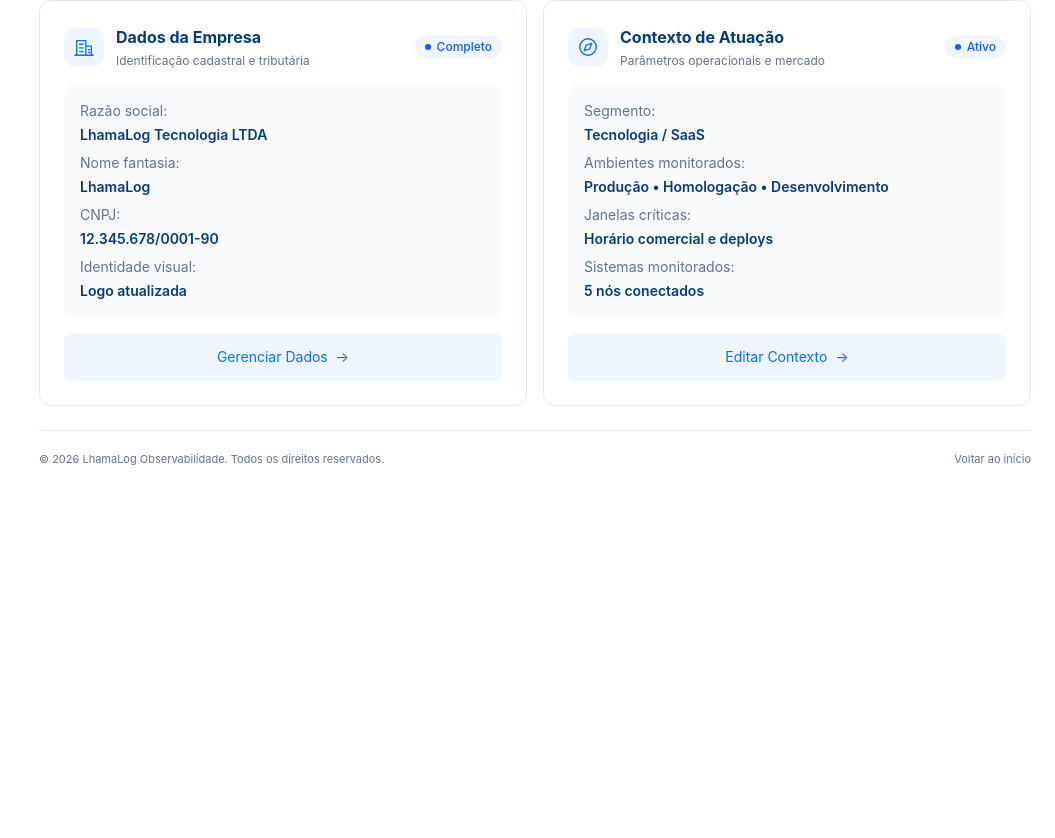
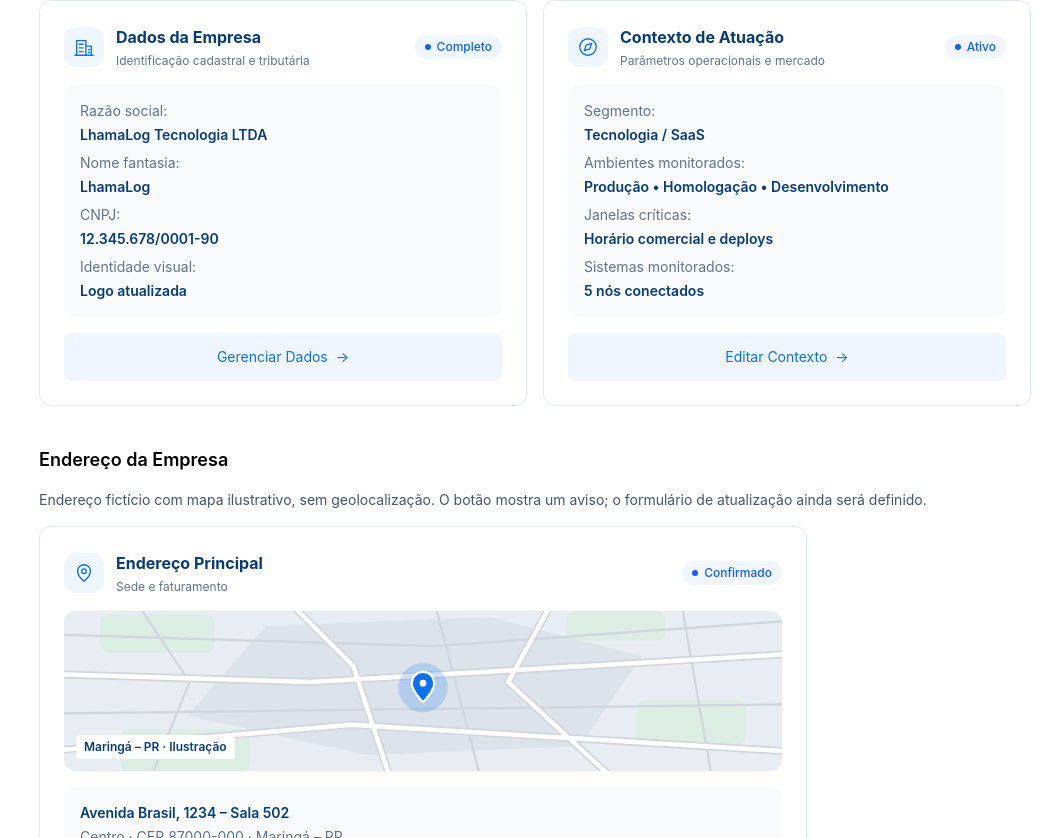
Before and after one commit to LhamaLog/lhamalog-web, a React (Vite) app: page / in a window 1280 px wide. Shown: the part 11162-12000 px from the top of the page, without its empty margins (225-1280 px from the left). Before the commit the page ends 11650 px from the top, so only its background shows below. Built offline with nearby package versions, Linux system fonts and the light colour scheme.

Commit message:
LLT-237 - Adiciona cartões de endereço e preferências da empresa

```diff
--- a/src/app/App.tsx
+++ b/src/app/App.tsx
@@ -35,7 +35,8 @@ import { SeverityIndicator } from '../features/occurrences/components/SeverityIn
 import { OccurrencesView } from '../features/occurrences/components/OccurrencesView'
 import type { OccurrenceItem } from '../features/occurrences/components/OccurrenceCard'
 import { CompanySummary } from '../features/company/components/CompanySummary'
-import { CompanyDataCard, CompanyContextCard } from '../features/company/components/CompanyInfoCards'
+import { CompanyDataCard, CompanyContextCard, CompanyPreferencesCard } from '../features/company/components/CompanyInfoCards'
+import { CompanyAddressCard } from '../features/company/components/CompanyAddressCard'
 import companySymbol from '../shared/assets/lhamalog-symbol.svg'
 
 const demoListIcon = (
@@ -1078,6 +1079,45 @@ export function App() {
           />
         </div>
       </section>
+      <section id="company-address-demo" className="space-y-4">
+        <h2 className="text-lg font-semibold">Endereço da Empresa</h2>
+        <p className="text-sm text-slate-600">
+          Endereço fictício com mapa ilustrativo, sem geolocalização. O botão mostra um aviso;
+          o formulário de atualização ainda será definido.
+        </p>
+        <div className="max-w-3xl">
+          <CompanyAddressCard
+            street="Avenida Brasil, 1234 – Sala 502"
+            district="Centro"
+            postalCode="87000-000"
+            city="Maringá"
+            state="PR"
+            referencePoint="Em frente à praça central, Edifício Business Tower"
+            statusLabel="Confirmado"
+            onUpdate={() => alert('Demonstração: o formulário de atualização do endereço ainda será definido.')}
+          />
+        </div>
+      </section>
+      <section id="company-preferences-demo" className="space-y-4">
+        <h2 className="text-lg font-semibold">Preferências da Empresa</h2>
+        <p className="text-sm text-slate-600">
+          Resumo com valores ilustrativos. Não aplica configurações de IA, notificações ou segurança;
+          o botão demonstra a ação de ajuste, sem formulário.
+        </p>
+        <div className="max-w-3xl">
+          <CompanyPreferencesCard
+            currency="Real (BRL)"
+            timeZone="(UTC-03:00) Brasília"
+            language="Português (Brasil)"
+            dataRange="Últimas 24 horas"
+            aiAnalysis="Detalhamento alto • Criticidade"
+            notifications="Críticas imediatas • Falhas recorrentes"
+            security="2FA para gestores • Dados mascarados"
+            statusLabel="Otimizado"
+            onAdjust={() => alert('Demonstração: o formulário de preferências da empresa ainda será definido.')}
+          />
+        </div>
+      </section>
     </AppLayout>
   )
 }
--- /dev/null
+++ b/src/features/company/components/CompanyAddressCard.tsx
@@ -0,0 +1,70 @@
+import { Badge } from '../../../shared/ui/Badge'
+import { Button } from '../../../shared/ui/Button'
+import { Card } from '../../../shared/ui/Card'
+
+type CompanyAddressCardProps = {
+  street: string
+  district: string
+  postalCode: string
+  city: string
+  state: string
+  referencePoint?: string
+  statusLabel?: string
+  onUpdate: () => void
+}
+
+export function CompanyAddressCard({ street, district, postalCode, city, state, referencePoint, statusLabel, onUpdate }: CompanyAddressCardProps) {
+  const location = `${city} – ${state}`
+
+  return (
+    <Card className="flex h-full min-w-0 flex-col gap-4 p-6!">
+      <div className="flex flex-wrap items-center gap-3">
+        <span className="flex h-10 w-10 shrink-0 items-center justify-center rounded-xl bg-blue-50 text-[#0C70F2]">
+          <svg width="22" height="22" viewBox="0 0 24 24" fill="none" stroke="currentColor" strokeWidth="1.5" aria-hidden="true">
+            <path d="M19 10c0 5-7 11-7 11S5 15 5 10a7 7 0 1 1 14 0Z" /><circle cx="12" cy="10" r="2.5" />
+          </svg>
+        </span>
+        <div className="min-w-0 flex-1">
+          <h3 className="font-bold text-[#083B7A]">Endereço Principal</h3>
+          <p className="mt-1 text-xs text-slate-500">Sede e faturamento</p>
+        </div>
+        {statusLabel && <Badge dot>{statusLabel}</Badge>}
+      </div>
+      <div className="relative overflow-hidden rounded-xl bg-slate-100">
+        <svg className="h-40 w-full" viewBox="0 0 640 160" preserveAspectRatio="xMidYMid slice" aria-hidden="true">
+          <path fill="#E7EDF2" d="M0 0h640v160H0z" />
+          <path fill="#DCE3EA" d="m180 22 200-8 135 35-55 80-190 8-160-35Z" />
+          <g fill="#DCEEE3">
+            <rect x="32" y="12" width="102" height="34" rx="8" />
+            <rect x="448" y="9" width="88" height="26" rx="8" />
+            <rect x="510" y="88" width="98" height="40" rx="8" />
+            <rect x="50" y="114" width="116" height="38" rx="8" />
+          </g>
+          <g fill="none" stroke="#CFD6DE" strokeWidth="2">
+            <path d="m64 0 48 72-36 88M330 0l42 160M550 0l28 160M0 30l330 10L640 18M0 100l640-8" />
+          </g>
+          <g fill="none" stroke="#CFD6DE" strokeWidth="7">
+            <path d="m192-8 66 66 36 110M440-8l-44 80 104 96M-8 65l228 7 428-25M-8 133l264-23 392 24" />
+          </g>
+          <g fill="none" stroke="white" strokeWidth="4">
+            <path d="m192-8 66 66 36 110M440-8l-44 80 104 96M-8 65l228 7 428-25M-8 133l264-23 392 24" />
+          </g>
+          <circle cx="320" cy="77" r="22" fill="#0C70F2" opacity=".2" />
+          <path d="M330 73c0 7-10 17-10 17s-10-10-10-17a10 10 0 1 1 20 0Z" fill="#0C70F2" stroke="white" strokeWidth="2" />
+          <circle cx="320" cy="73" r="3" fill="white" />
+        </svg>
+        <span className="absolute bottom-3 left-3 max-w-[calc(100%-1.5rem)] rounded bg-white px-2 py-1 text-xs font-semibold break-words text-[#083B7A]">
+          {location} · Ilustração
+        </span>
+      </div>
+      <address className="space-y-1 rounded-xl bg-slate-50 p-4 text-sm not-italic break-words">
+        <p className="font-semibold text-[#083B7A]">{street}</p>
+        <p className="text-slate-500">{district} · CEP {postalCode} · {location}</p>
+        {referencePoint && <p className="text-xs text-slate-500">Ponto de referência: {referencePoint}</p>}
+      </address>
+      <Button variant="soft" onClick={onUpdate} className="mt-auto rounded-lg! text-sm! font-normal!">
+        Atualizar Endereço<span aria-hidden="true">→</span>
+      </Button>
+    </Card>
+  )
+}
--- a/src/features/company/components/CompanyInfoCards.tsx
+++ b/src/features/company/components/CompanyInfoCards.tsx
@@ -95,3 +95,37 @@ export function CompanyContextCard({ segment, environments, criticalWindows, mon
     />
   )
 }
+
+type CompanyPreferencesCardProps = {
+  currency: string
+  timeZone: string
+  language: string
+  dataRange: string
+  aiAnalysis: string
+  notifications: string
+  security: string
+  statusLabel?: string
+  onAdjust: () => void
+}
+
+export function CompanyPreferencesCard({ currency, timeZone, language, dataRange, aiAnalysis, notifications, security, statusLabel, onAdjust }: CompanyPreferencesCardProps) {
+  return (
+    <CompanyInfoCard
+      title="Preferências e IA"
+      description="Automação e comportamento do sistema"
+      iconPath="M3 6h3m4 0h11M3 12h9m4 0h5M3 18h3m4 0h11M10 6a2 2 0 1 1-4 0 2 2 0 0 1 4 0ZM16 12a2 2 0 1 1-4 0 2 2 0 0 1 4 0ZM10 18a2 2 0 1 1-4 0 2 2 0 0 1 4 0Z"
+      statusLabel={statusLabel}
+      fields={[
+        { label: 'Moeda padrão:', value: currency },
+        { label: 'Fuso horário:', value: timeZone },
+        { label: 'Idioma:', value: language },
+        { label: 'Intervalo de dados:', value: dataRange },
+        { label: 'Análises da IA:', value: aiAnalysis },
+        { label: 'Notificações:', value: notifications },
+        { label: 'Segurança:', value: security },
+      ]}
+      actionLabel="Ajustar Preferências"
+      onAction={onAdjust}
+    />
+  )
+}
```
Also changed, not shown: 2 other files (tests, documents, lock files or other folders).
